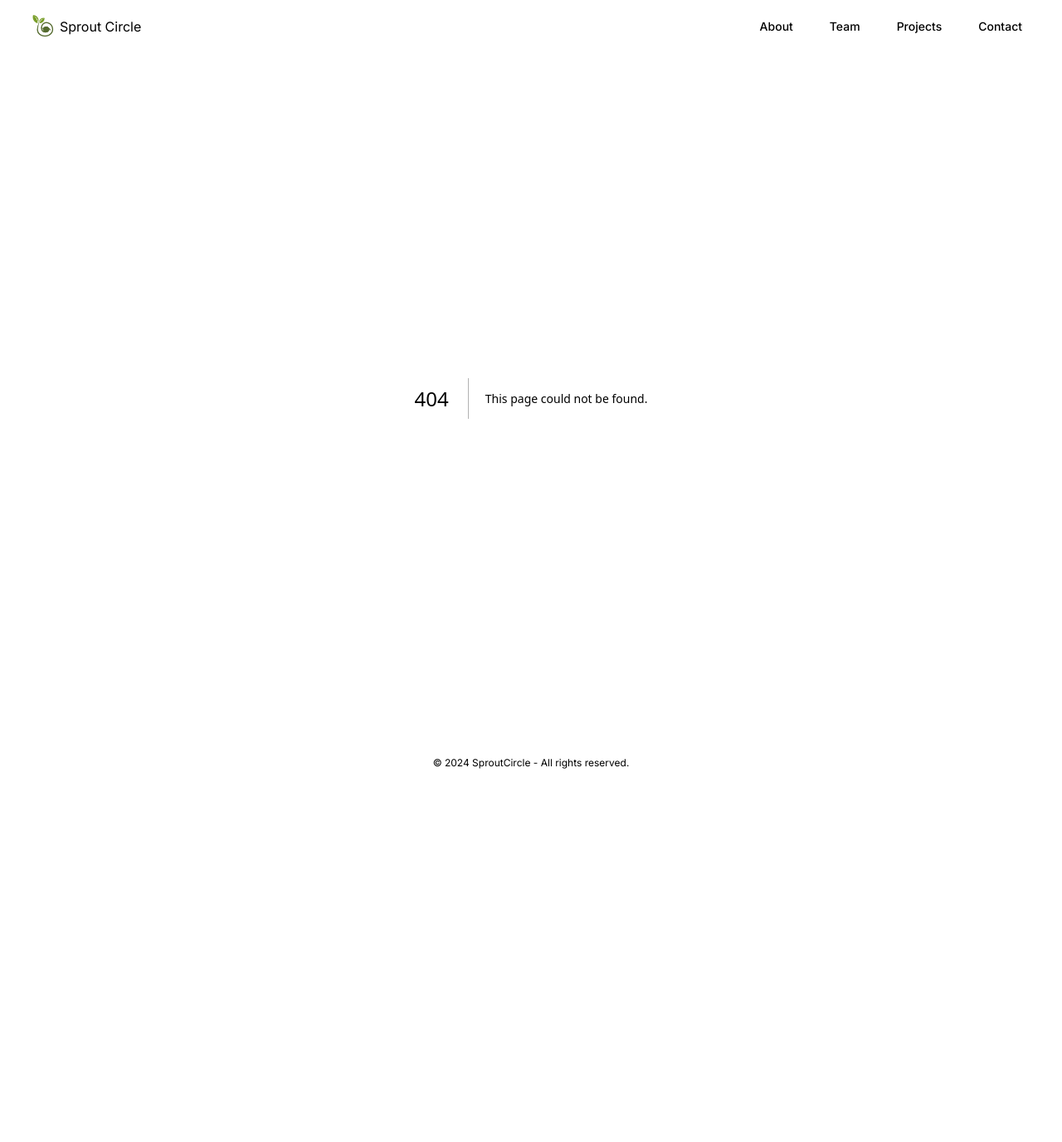
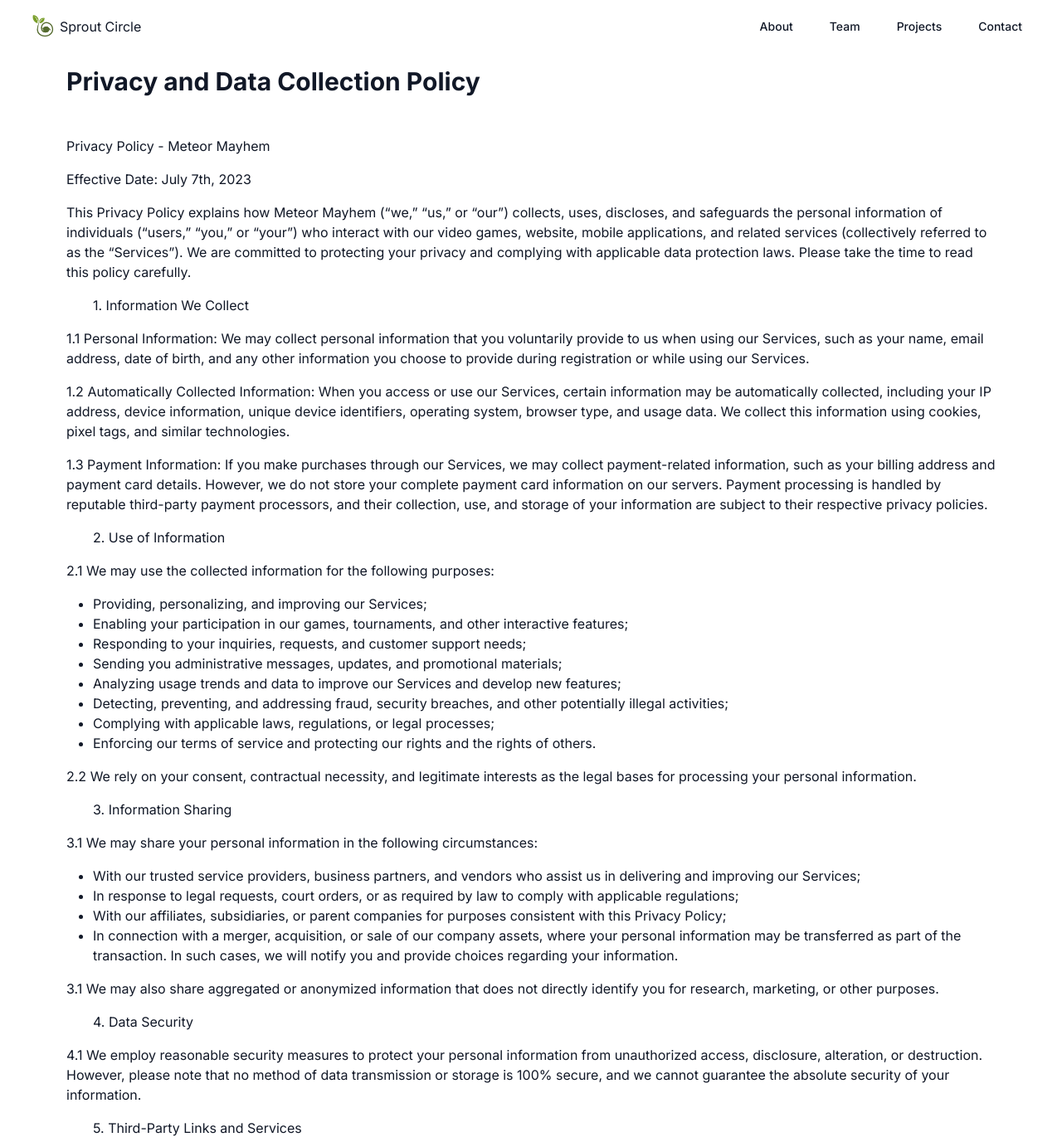
Before and after one commit to josephspagnuolo/sproutcircle, a Next.js app: page /projects/meteor-mayhem/privacy-policy in a window 1280 px wide. Before the commit this address had no page. Shown: the top 1377 px of the page at 83% size. Before the commit the page ends 944 px from the top, so only its background shows below. Built offline with nearby package versions, Linux system fonts and the light colour scheme.

Commit message:
privacy policy

```diff
--- a/app/projects/ar-study-pod/privacy-policy/page.tsx
+++ b/app/projects/ar-study-pod/privacy-policy/page.tsx
@@ -13,14 +13,14 @@
           We want to make it clear that we do not collect any data from users of AR Study Pod. We believe in upholding the highest standards of privacy and transparency. As such, you can rest assured that your privacy is fully respected when you use our app. This means that we do not gather, store, or process any personal information, including but not limited to:
         </div>
         <div className="py-2">
-          <ul>
-            <li>- Names</li>
-            <li>- Email addresses</li>
-            <li>- User accounts</li>
-            <li>- Device Information</li>
-            <li>- Location Data</li>
-            <li>- Usage Statistics</li>
-            <li>- Any other identifiable information</li>
+          <ul className="list-disc">
+            <li>Names</li>
+            <li>Email addresses</li>
+            <li>User accounts</li>
+            <li>Device Information</li>
+            <li>Location Data</li>
+            <li>Usage Statistics</li>
+            <li>Any other identifiable information</li>
           </ul>
         </div>
         <div className="py-2 ml-8">Information Automatically Collected</div>
--- /dev/null
+++ b/app/projects/meteor-mayhem/privacy-policy/page.tsx
@@ -0,0 +1,85 @@
+export default function MeteorMayhemPrivacyPolicy() {
+  return (
+    <div className="px-16">
+      <h1 className="font-bold text-3xl">Privacy and Data Collection Policy</h1>
+      <div className="py-10">
+        <div className="py-2">Privacy Policy - Meteor Mayhem</div>
+        <div className="py-2">Effective Date: July 7th, 2023</div>
+        <div className="py-2">
+          This Privacy Policy explains how Meteor Mayhem (“we,” “us,” or “our”) collects, uses, discloses, and safeguards the personal information of individuals (“users,” “you,” or “your”) who interact with our video games, website, mobile applications, and related services (collectively referred to as the “Services”). We are committed to protecting your privacy and complying with applicable data protection laws. Please take the time to read this policy carefully.
+        </div>
+        <div className="py-2 ml-8">1. Information We Collect</div>
+        <div className="py-2">
+          1.1 Personal Information: We may collect personal information that you voluntarily provide to us when using our Services, such as your name, email address, date of birth, and any other information you choose to provide during registration or while using our Services.
+        </div>
+        <div className="py-2">
+          1.2 Automatically Collected Information: When you access or use our Services, certain information may be automatically collected, including your IP address, device information, unique device identifiers, operating system, browser type, and usage data. We collect this information using cookies, pixel tags, and similar technologies.
+        </div>
+        <div className="py-2">
+          1.3 Payment Information: If you make purchases through our Services, we may collect payment-related information, such as your billing address and payment card details. However, we do not store your complete payment card information on our servers. Payment processing is handled by reputable third-party payment processors, and their collection, use, and storage of your information are subject to their respective privacy policies.
+        </div>
+        <div className="py-2 ml-8">2. Use of Information</div>
+        <div className="py-2">
+          2.1 We may use the collected information for the following purposes:
+        </div>
+        <div className="py-2 ml-8">
+          <ul className="list-disc">
+            <li>Providing, personalizing, and improving our Services;</li>
+            <li>Enabling your participation in our games, tournaments, and other interactive features;</li>
+            <li>Responding to your inquiries, requests, and customer support needs;</li>
+            <li>Sending you administrative messages, updates, and promotional materials;</li>
+            <li>Analyzing usage trends and data to improve our Services and develop new features;</li>
+            <li>Detecting, preventing, and addressing fraud, security breaches, and other potentially illegal activities;</li>
+            <li>Complying with applicable laws, regulations, or legal processes;</li>
+            <li>Enforcing our terms of service and protecting our rights and the rights of others.</li>
+          </ul>
+        </div>
+        <div className="py-2">
+          2.2 We rely on your consent, contractual necessity, and legitimate interests as the legal bases for processing your personal information.
+        </div>
+        <div className="py-2 ml-8">3. Information Sharing</div>
+        <div className="py-2">
+          3.1 We may share your personal information in the following circumstances:
+        </div>
+        <div className="py-2 ml-8">
+          <ul className="list-disc">
+            <li>With our trusted service providers, business partners, and vendors who assist us in delivering and improving our Services;</li>
+            <li>In response to legal requests, court orders, or as required by law to comply with applicable regulations;</li>
+            <li>With our affiliates, subsidiaries, or parent companies for purposes consistent with this Privacy Policy;</li>
+            <li>In connection with a merger, acquisition, or sale of our company assets, where your personal information may be transferred as part of the transaction. In such cases, we will notify you and provide choices regarding your information.</li>
+          </ul>
+        </div>
+        <div className="py-2">
+          3.1 We may also share aggregated or anonymized information that does not directly identify you for research, marketing, or other purposes.
+        </div>
+        <div className="py-2 ml-8">4. Data Security</div>
+        <div className="py-2">
+          4.1 We employ reasonable security measures to protect your personal information from unauthorized access, disclosure, alteration, or destruction. However, please note that no method of data transmission or storage is 100% secure, and we cannot guarantee the absolute security of your information.
+        </div>
+        <div className="py-2 ml-8">5. Third-Party Links and Services</div>
+        <div className="py-2">
+          5.1 Our Services may include links to third-party websites, advertisements, or services that are not operated or controlled by us. We are not responsible for the privacy practices of these third parties. We encourage you to review their privacy policies before interacting with them.
+        </div>
+        <div className="py-2 ml-8">5. Third-Party Links and Services</div>
+        <div className="py-2">
+          5.1 Our Services may include links to third-party websites, advertisements, or services that are not operated or controlled by us. We are not responsible for the privacy practices of these third parties. We encourage you to review their privacy policies before interacting with them.
+        </div>
+        <div className="py-2 ml-8">6. Children&apos;s Privacy</div>
+        <div className="py-2">
+          6.1 Our Services are not intended for children under the age of 13. We do not knowingly collect personal information from children under 13. If you believe we have inadvertently collected personal information from a child under 13, please contact us immediately, and we will take steps to remove the information promptly.        </div>
+        <div className="py-2 ml-8">7. Your Choices and Rights</div>
+        <div className="py-2">
+          7.1 You may have certain rights regarding the personal information we hold about you, including the right to access, correct, update, or delete your information. Please contact us using the information provided in section 8 to exercise your rights or make any privacy-related requests.        </div>
+        <div className="py-2 ml-8">8. Limitation of Liability</div>
+        <div className="py-2">
+          8.1 By downloading and playing our games, you acknowledge and agree that Meteor Mayhem and its affiliates, officers, employees, and contractors shall not be liable for any damages, losses, or breaches of security arising from the use of our Services. While we take some measures to mitigate potential losses and breaches, we cannot guarantee their complete prevention. It is your responsibility to safeguard your personal information and use our Services at your own risk.        </div>
+        <div className="py-2 ml-8">9. Contact Us</div>
+        <div className="py-2">
+          9.1 If you have any questions, concerns, or requests regarding this Privacy Policy or our privacy practices, please contact us using the following information:
+        </div>
+        <div>Sprout Circle, makers of "Meteor Mayhem"</div>
+        <a href="mailto:sproutcirclegames@gmail.com">sproutcirclegames@gmail.com</a>
+      </div>
+    </div>
+  );
+}
```
